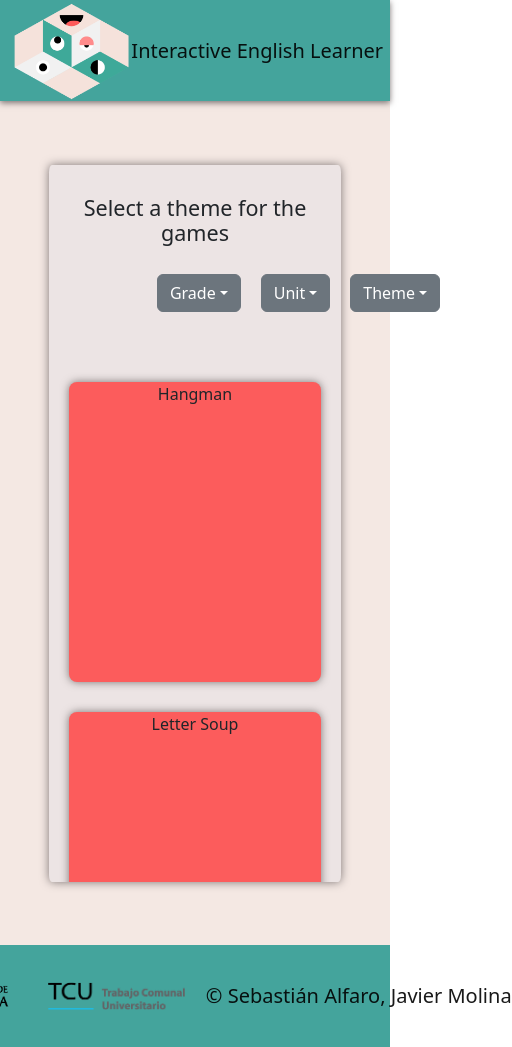
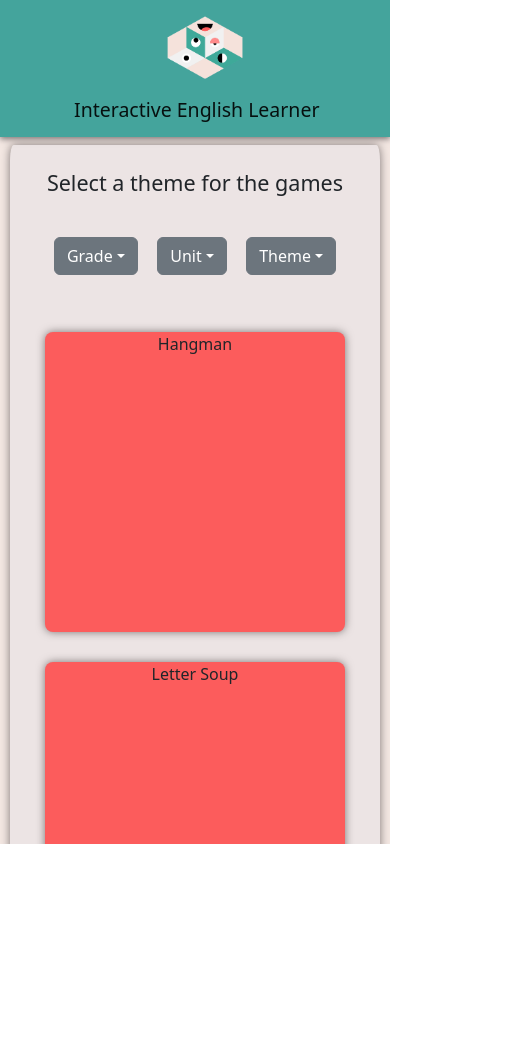
Before and after one commit to javierandres04/TCU-501-Iteractive-learner, a React (Create React App) app in the folder interactive-learner/: page / in a window 390 px wide. Shown: the whole page, 512 px wide, since content can reach past the window. After the commit the page ends 844 px from the top, so only its background shows below. Built offline with nearby package versions, Linux system fonts and the light colour scheme.

Commit message:
Mejoras responsive

```diff
--- a/interactive-learner/src/App.css
+++ b/interactive-learner/src/App.css
@@ -1,18 +1,6 @@
 #bodyContainer {
-    height: 100%;
     width: 100%;
     display: flex;
     justify-content: center;
     align-items: center;
-    background-color: var(--pot-pourri);
 }
-
-#mainBox {
-    height: 85%;
-    width: 75%;
-    box-shadow: 0px 0px 10px  var(--boulder);
-    border-radius: 1%;
-    background-color:  var(--ebb);
-    display: flex;
-    flex-direction: column;
-}
--- a/interactive-learner/src/components/Dropdowns/Dropdowns.css
+++ b/interactive-learner/src/components/Dropdowns/Dropdowns.css
@@ -1,15 +1,35 @@
-#dropdown-container {
-  display: flex;
-  padding: 20px;
-  gap: 20px;
-  justify-content: space-evenly;
-  width: 50%;
-}
-
 #dropdown-bar {
   display: flex;
   flex-direction: column;
   align-items: center;
-  padding: 30px;
   text-align: center;
+  justify-content: center;
+  margin: 2vh;
 }
+
+#dropdown-container {
+  display: flex;
+  justify-content: space-evenly;
+  margin: 4vh;
+  width: 100%;
+}
+
+
+@media only screen and (max-width: 200px) {
+  #selectText{
+    font-size: 10vw;
+  }
+
+}
+
+@media only screen and (max-width: 382px) {
+  #selectText{
+    font-size: 10vw;
+  }
+
+  #dropdown-container {
+    flex-direction: column;
+    gap: 1vh;
+  }
+
+}
--- a/interactive-learner/src/components/Dropdowns/Dropdowns.js
+++ b/interactive-learner/src/components/Dropdowns/Dropdowns.js
@@ -7,7 +7,7 @@ export const Dropdowns = () => {
   //Cambiar los datos quemados por map
   return (
     <div id='dropdown-bar'>
-      <h4> Select a theme for the games</h4>
+      <h4 id='selectText'> Select a theme for the games</h4>
       <div id='dropdown-container'>
         <Dropdown>
           <Dropdown.Toggle variant='secondary'>
@@ -35,7 +35,6 @@ export const Dropdowns = () => {
           <Dropdown.Toggle variant='secondary'>
             Theme
           </Dropdown.Toggle>
-
           <Dropdown.Menu variant='dark'>
             <Dropdown.Item > Wheather and Seasons </Dropdown.Item>
           </Dropdown.Menu>
--- a/interactive-learner/src/components/Footer/Footer.css
+++ b/interactive-learner/src/components/Footer/Footer.css
@@ -1,8 +1,6 @@
 #footer{
-    height: 12%;
     width: 100%;
     background-color: var(--keppel);
-    margin-top: auto;
 }
 
 #footerContainer{
@@ -10,11 +8,29 @@
     width: 100%;
     display: flex;
     align-items: center;
-    justify-content: center;
+    justify-content: space-evenly;
 }
 
 .logos{
-    height: 100%;
-    width: 100%;
-    object-fit: contain;
+    height: 8vw;
 }
+
+#authors{
+    font-size : 1.5vw;
+}
+
+@media only screen and (max-width: 500px) {
+    #footerContainer {
+      display: flex;
+      flex-direction: column;
+    }
+
+    .logos{
+        height: 20vw;
+    }
+
+    #authors{
+        font-size : 5vw;
+    }
+
+}
--- a/interactive-learner/src/components/Footer/Footer.js
+++ b/interactive-learner/src/components/Footer/Footer.js
@@ -12,7 +12,7 @@ export const Footer = () => {
                 <Container id="footerContainer">
                     <img className='logos' src={logoUCR} alt="logo" />
                     <img className='logos' src={logoTCU} alt="logo" />
-                    <Navbar.Brand  href="#home">© Sebastián Alfaro, Javier Molina </Navbar.Brand>
+                    <Navbar.Brand id='authors' href="#home">© Sebastián Alfaro, Javier Molina </Navbar.Brand>
                 </Container>
             </Navbar>
         </>
--- a/interactive-learner/src/components/GamesGrid/GamesGrid.css
+++ b/interactive-learner/src/components/GamesGrid/GamesGrid.css
@@ -1,22 +1,10 @@
 #games-grid {
   display: flex;
   flex-wrap: wrap;
+  justify-content: space-evenly;
+  padding: 1.8%;
   gap: 30px;
-  justify-content: center;
-  padding: 20px;
-  height: 100%;
-  overflow-y: scroll;
-}
-
-#games-grid::-webkit-scrollbar {
-  display: none;
-}
-
-#games-grid {
-  -ms-overflow-style: none;
-  /* IE and Edge */
-  scrollbar-width: none;
-  /* Firefox */
+  height: 80%;
 }
 
 #games-container {
--- a/interactive-learner/src/components/Header/Header.css
+++ b/interactive-learner/src/components/Header/Header.css
@@ -1,7 +1,6 @@
 #header{
     background-color: var(--keppel);
     box-shadow: 0 2px 6px var(--boulder);
-    height: 12%;
     width: 100%;
 }
 
@@ -10,16 +9,26 @@
     width: 100%;
     display: flex;
     justify-content: flex-start;
-}
-
-.logos{
-    height: 100%;
-    width: 100%;
-    object-fit: contain;
+    margin-left: 5vw;
+    gap: 1vw;
 }
 
 #logoApp{
-    height: 140%;
-    object-fit: contain;
-    position: relative;
+    height: 8vw;
 }
+
+@media only screen and (max-width: 500px) {
+    #myContainer {
+      display: flex;
+      flex-direction: column;
+    }
+
+    #title{
+        font-size : 5vw;
+    }
+
+    #logoApp{
+        height: 20vw;
+    }
+
+}
--- a/interactive-learner/src/components/Header/Header.js
+++ b/interactive-learner/src/components/Header/Header.js
@@ -10,7 +10,7 @@ export const Header = () => {
             <Navbar id='header'>
                 <Container id='myContainer'>
                     <img id='logoApp' src={logo} alt="logo" />
-                    <Navbar.Brand href="#home">Interactive English Learner</Navbar.Brand>
+                    <Navbar.Brand id='title' href="#home">Interactive English Learner</Navbar.Brand>
                 </Container>
             </Navbar>
         </>
--- a/interactive-learner/src/data/games.js
+++ b/interactive-learner/src/data/games.js
@@ -2,5 +2,6 @@ export const Games = [
   "Hangman",
   "Letter Soup",
   "Press the figure",
-  "Match the image"
+  "Match the image",
+
 ]
--- a/interactive-learner/src/index.css
+++ b/interactive-learner/src/index.css
@@ -13,8 +13,9 @@
 }
 
 html{
+  width: 100%;
   height: 100%;
-  width: 100%;
+  overflow: auto;
 }
 
 body {
@@ -24,8 +25,9 @@ body {
     sans-serif;
   -webkit-font-smoothing: antialiased;
   -moz-osx-font-smoothing: grayscale;
+  width: 100%;
   height: 100%;
-  width: 100%;
+  overflow: auto;
 }
 
 code {
@@ -34,6 +36,7 @@ code {
 }
 
 #root {
+  width: 100%;
   height: 100%;
-  width: 100%;
+  overflow: auto;
 }
--- a/interactive-learner/src/pages/mainPage.css
+++ b/interactive-learner/src/pages/mainPage.css
@@ -1,6 +1,26 @@
 #mainContainer {
     height: 100%;
-    width: 100%;
     display: flex;
     flex-direction: column;
+    justify-content: space-between;
+    background-color: var(--pot-pourri);
+    overflow: auto;
 }
+
+#mainBox {
+    width: 80%;
+    box-shadow: 0px 0px 10px  var(--boulder);
+    border-radius: 1%;
+    background-color:  var(--ebb);
+    display: flex;
+    flex-direction: column;
+    margin-top: 2%;
+    margin-bottom: 2%;
+    padding: 2%;
+}
+
+@media only screen and (max-width: 500px) {
+    #mainBox{
+        width: 95%;
+    }
+}
```
